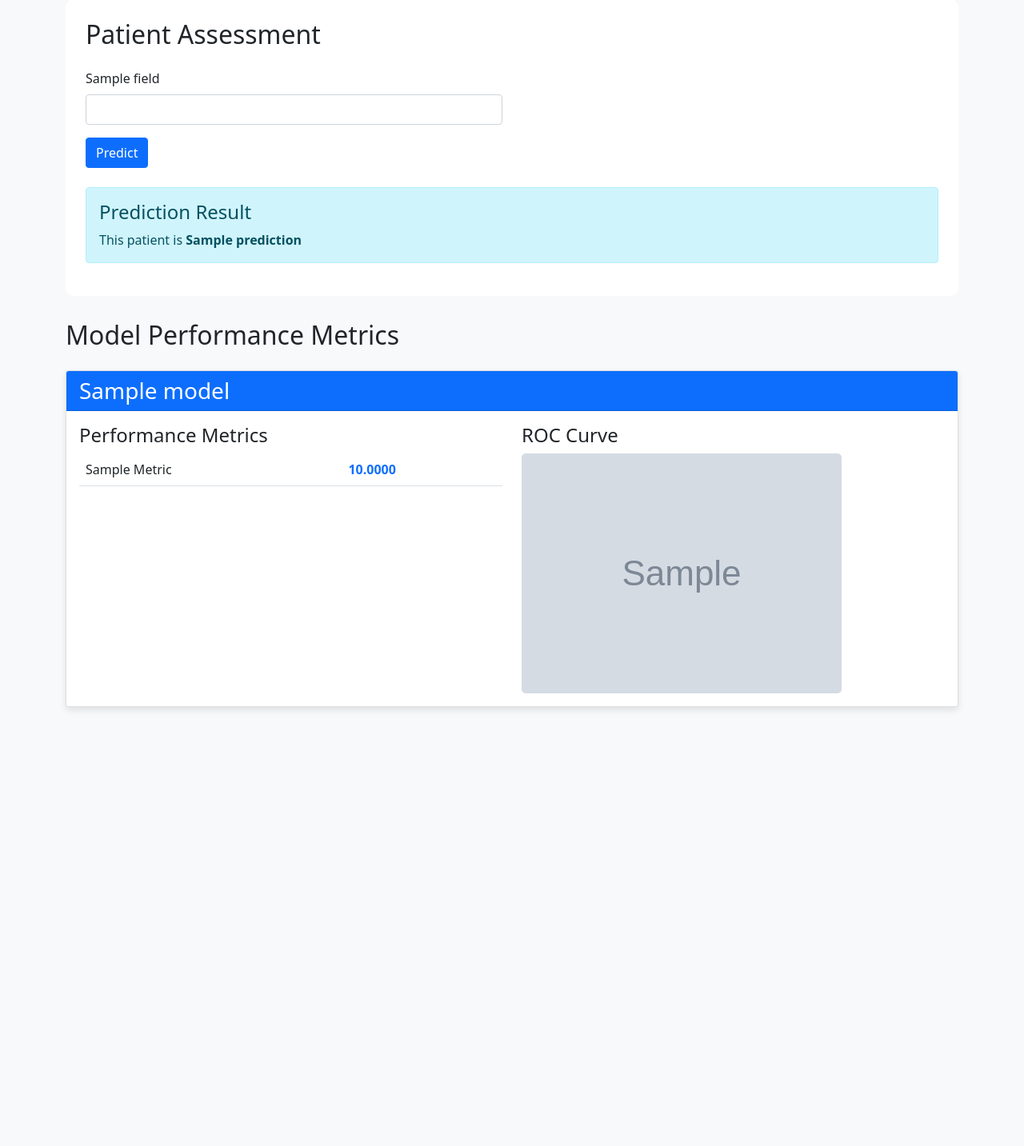
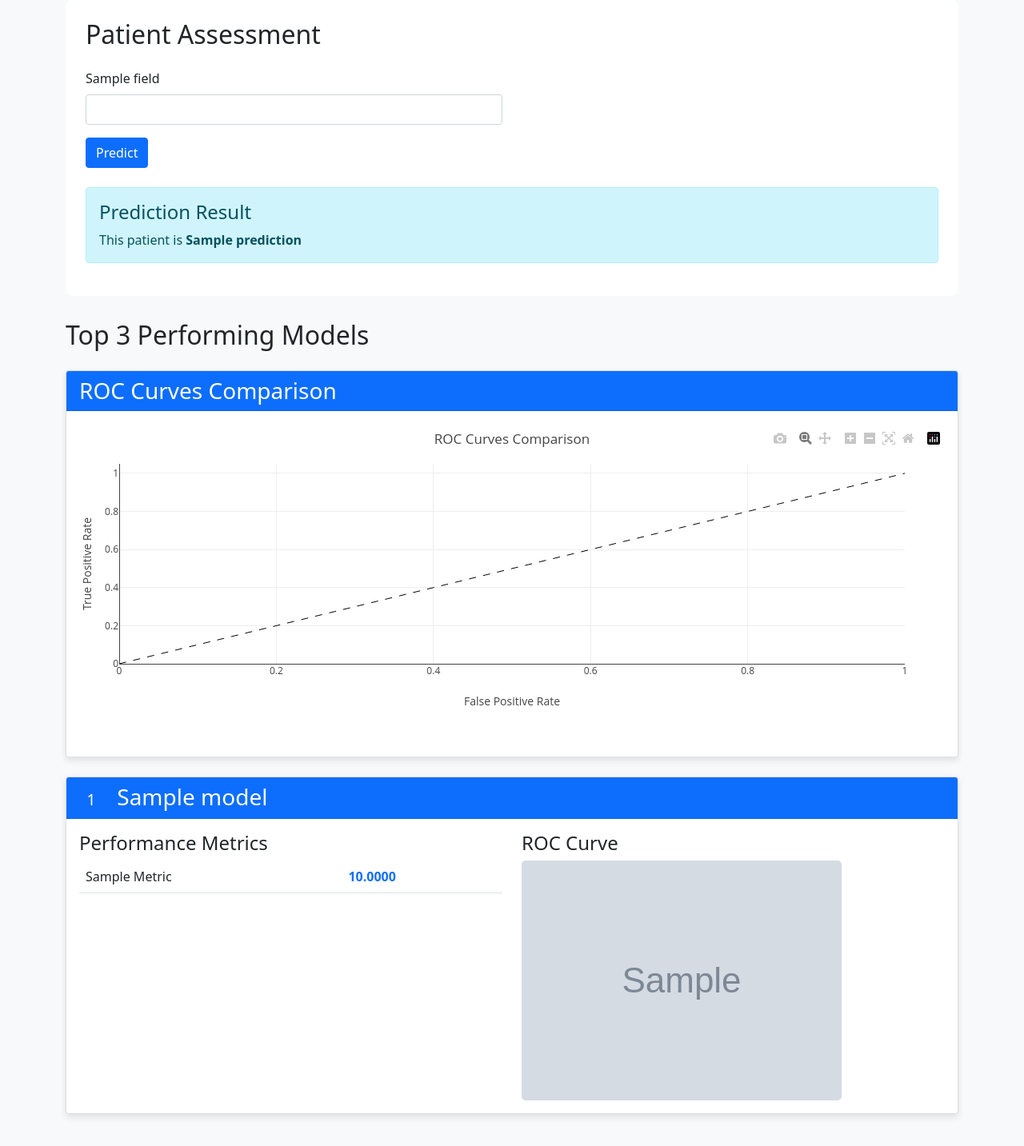
Before and after one commit to madhav481010/Diabetes-Prediction, a Flask app: template templates/combined.html in a window 1280 px wide. Shown: the part 117-1550 px from the top of the page at 80% size. Before the commit the page ends 1005 px from the top, so only its background shows below. Run offline with Flask 3, Linux system fonts and the light colour scheme; the template is opened without the code that fills it: most values are stand-ins (such as "Sample title", 1, 10 or a date in 2020); grey boxes marked "Sample" are stand-in pictures; parts of the project's set-up code (start-up, migrations or seed data) failed here and were passed over; some libraries are stand-ins or nearby versions.

Commit message:
Update combined.html

```diff
--- a/templates/combined.html
+++ b/templates/combined.html
@@ -5,6 +5,7 @@
     <meta name="viewport" content="width=device-width, initial-scale=1.0">
     <title>Diabetes Prediction System</title>
     <link href="https://cdn.jsdelivr.net/npm/bootstrap@5.1.3/dist/css/bootstrap.min.css" rel="stylesheet">
+    <script src="https://cdn.plot.ly/plotly-latest.min.js"></script>
     <style>
         body {
             background-color: #f8f9fa;
@@ -28,6 +29,22 @@
         .metric-value {
             font-weight: bold;
             color: #0d6efd;
+        }
+        #rocChart {
+            width: 100%;
+            height: 400px;
+        }
+        .model-rank {
+            font-size: 1.2rem;
+            color: #fff;
+            background-color: #0d6efd;
+            border-radius: 50%;
+            width: 30px;
+            height: 30px;
+            display: inline-flex;
+            align-items: center;
+            justify-content: center;
+            margin-right: 10px;
         }
     </style>
 </head>
@@ -74,13 +91,24 @@
             {% endif %}
         </div>
 
-        <!-- Model Metrics Dashboard -->
-        <h2 class="my-4">Model Performance Metrics</h2>
+        <!-- Top 3 Models Dashboard -->
+        <h2 class="my-4">Top 3 Performing Models</h2>
 
+        <!-- Combined ROC Chart -->
+        <div class="card mb-4">
+            <div class="card-header bg-primary text-white">
+                <h3 class="mb-0">ROC Curves Comparison</h3>
+            </div>
+            <div class="card-body">
+                <div id="rocChart"></div>
+            </div>
+        </div>
+
+        <!-- Individual Model Cards -->
         {% for model in models %}
         <div class="card">
             <div class="card-header bg-primary text-white">
-                <h3 class="mb-0">{{ model.name }}</h3>
+                <h3 class="mb-0"><span class="model-rank">{{ loop.index }}</span> {{ model.name }}</h3>
             </div>
             <div class="card-body">
                 <div class="row">
@@ -109,5 +137,38 @@
     </div>
 
     <script src="https://cdn.jsdelivr.net/npm/bootstrap@5.1.3/dist/js/bootstrap.bundle.min.js"></script>
+    <script>
+        // Prepare ROC data for Plotly
+        const rocData = [
+            {% for model in models %}
+            {
+                name: '{{ model.name }} (AUC = ' + {{ "%.2f"|format(model.metrics.roc_auc) }} + ')',
+                x: {{ roc_data[model.name]['fpr']|tojson }},
+                y: {{ roc_data[model.name]['tpr']|tojson }},
+                type: 'scatter',
+                mode: 'lines',
+                line: {width: 2}
+            },
+            {% endfor %}
+            {
+                name: 'Random Chance',
+                x: [0, 1],
+                y: [0, 1],
+                type: 'scatter',
+                mode: 'lines',
+                line: {dash: 'dash', color: 'black', width: 1}
+            }
+        ];
+
+        const layout = {
+            title: 'ROC Curves Comparison',
+            xaxis: {title: 'False Positive Rate', range: [0, 1]},
+            yaxis: {title: 'True Positive Rate', range: [0, 1.05]},
+            legend: {orientation: 'h', y: -0.2},
+            margin: {t: 50, b: 100, l: 50, r: 50}
+        };
+
+        Plotly.newPlot('rocChart', rocData, layout);
+    </script>
 </body>
 </html>
```
